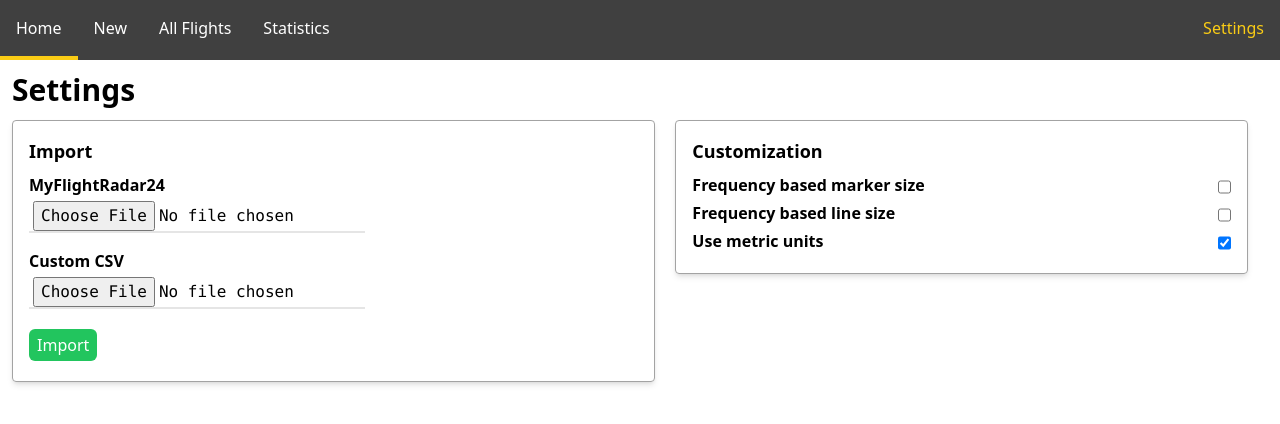
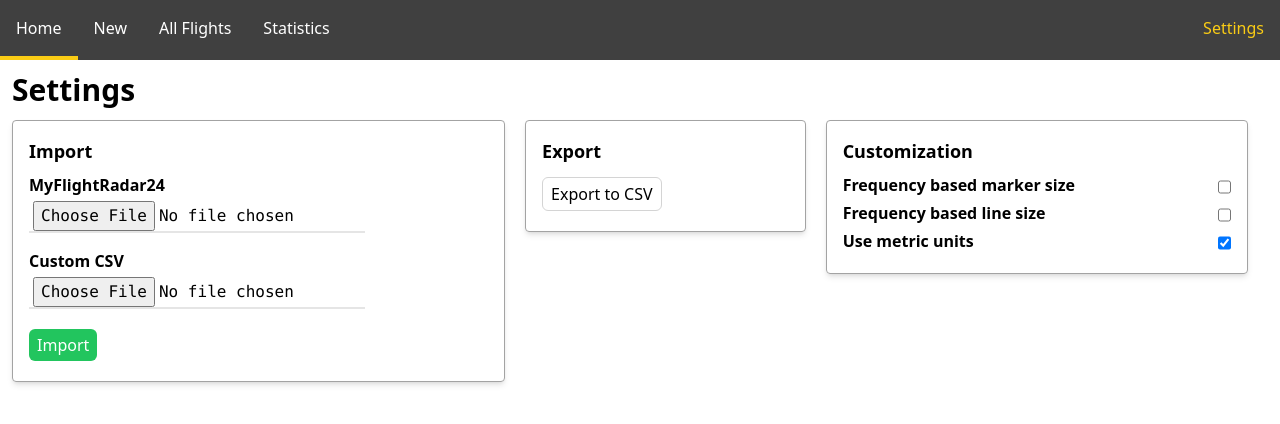
Before and after one commit to pbogre/jetlog, a React (Vite) app: page /settings in a window 1280 px wide. Shown: the top 424 px of the page. Built offline with nearby package versions, Linux system fonts and the light colour scheme.

Commit message:
Frontend support of CSV export (#27), frontend API class improvements

```diff
--- a/client/api.ts
+++ b/client/api.ts
@@ -28,12 +28,11 @@ class APIClass {
 
 
 
-    async get(endpoint: string, parameters: Object = {}, success: Function|null = null) {
+    async get(endpoint: string, parameters: Object = {}) {
         endpoint = endpoint.trim();
 
         try {
             const res = await this.client.get(endpoint, { params: parameters });
-            if(success) success();
             return res.data;
         }
         catch(err) {
@@ -42,12 +41,11 @@ class APIClass {
         }
     }
 
-    async post(endpoint: string, data: Object, success: Function|null = null) {
+    async post(endpoint: string, data: Object) {
         endpoint = endpoint.trim();
 
         try {
             const res = await this.client.post(endpoint, data);
-            if(success) success();
             return res.data;
         }
         catch(err) {
@@ -56,12 +54,11 @@ class APIClass {
         }
     }
 
-    async patch(endpoint: string, data: Object, success: Function|null = null) {
+    async patch(endpoint: string, data: Object) {
         endpoint = endpoint.trim();
 
         try {
             const res = await this.client.patch(endpoint, data);
-            if(success) success();
             return res.data;
         }
         catch(err) {
@@ -70,12 +67,11 @@ class APIClass {
         }
     }
 
-    async delete(endpoint: string, success: Function|null = null) {
+    async delete(endpoint: string) {
         endpoint = endpoint.trim();
 
         try {
             const res = await this.client.delete(endpoint);
-            if(success) success();
             return res.data;
         }
         catch(err) {
--- a/client/components/SingleFlight.tsx
+++ b/client/components/SingleFlight.tsx
@@ -75,7 +75,8 @@ export default function SingleFlight({ flightID }) {
 
     const handleDeleteClick = () => {
         if(confirm("Are you sure?")) {
-            API.delete(`/flights?id=${flight.id}`, () => navigate("/flights"));
+            API.delete(`/flights?id=${flight.id}`)
+            .then(() => navigate("/"));
         }
     }
 
--- a/client/pages/New.tsx
+++ b/client/pages/New.tsx
@@ -42,7 +42,8 @@ function FlightDetails() {
     const handleSubmit = (event) => {
         event.preventDefault();
 
-        API.post("/flights", flight, () => navigate("/"))
+        API.post("/flights", flight)
+        .then(() => navigate("/"));
     }
 
     return (
--- a/client/pages/Settings.tsx
+++ b/client/pages/Settings.tsx
@@ -19,8 +19,37 @@ export default function Settings() {
             if(file instanceof Blob && file.size > 0) {
                 var sendFormData = new FormData();
                 sendFormData.append('file', file);
-                API.post(`/importing?csv_type=${pair[0]}`,sendFormData, () => navigate("/"));
+                API.post(`/importing?csv_type=${pair[0]}`,sendFormData)
+                .then(() => navigate("/"));
             }
+        }
+    }
+
+    const handleExportClick = (exportType: string) => {
+        if(exportType === "csv"){
+            API.post("/exporting/csv", {})
+            .then((res) => {
+                const blob = new Blob([res], {
+                    type: 'text/csv'
+                });
+
+                return blob;
+            })
+            .then((blob) => {
+                // create element that links to download and click it, then remove it
+                // https://stackoverflow.com/questions/41938718/how-to-download-files-using-axios
+                const href = URL.createObjectURL(blob);
+
+                const link = document.createElement('a');
+                link.href = href;
+                link.setAttribute('download', 'jetlog.csv');
+
+                document.body.appendChild(link);
+                link.click();
+
+                document.body.removeChild(link);
+                URL.revokeObjectURL(href);
+            });
         }
     }
 
@@ -53,6 +82,12 @@ export default function Settings() {
             </div>
 
             <div className="container">
+                <Subheading text="Export"/>
+
+                <Button text="Export to CSV" onClick={() => handleExportClick("csv")}/>
+            </div>
+
+            <div className="container">
                 <Subheading text="Customization" />
 
                 <div className="flex justify-between">
```
